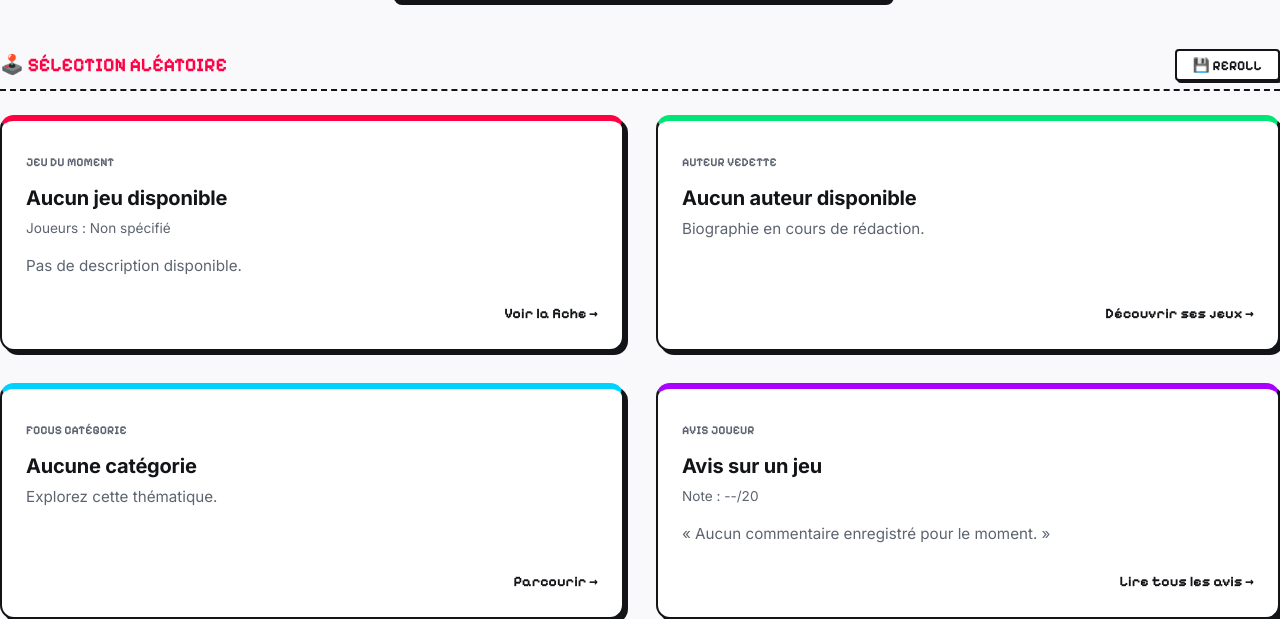
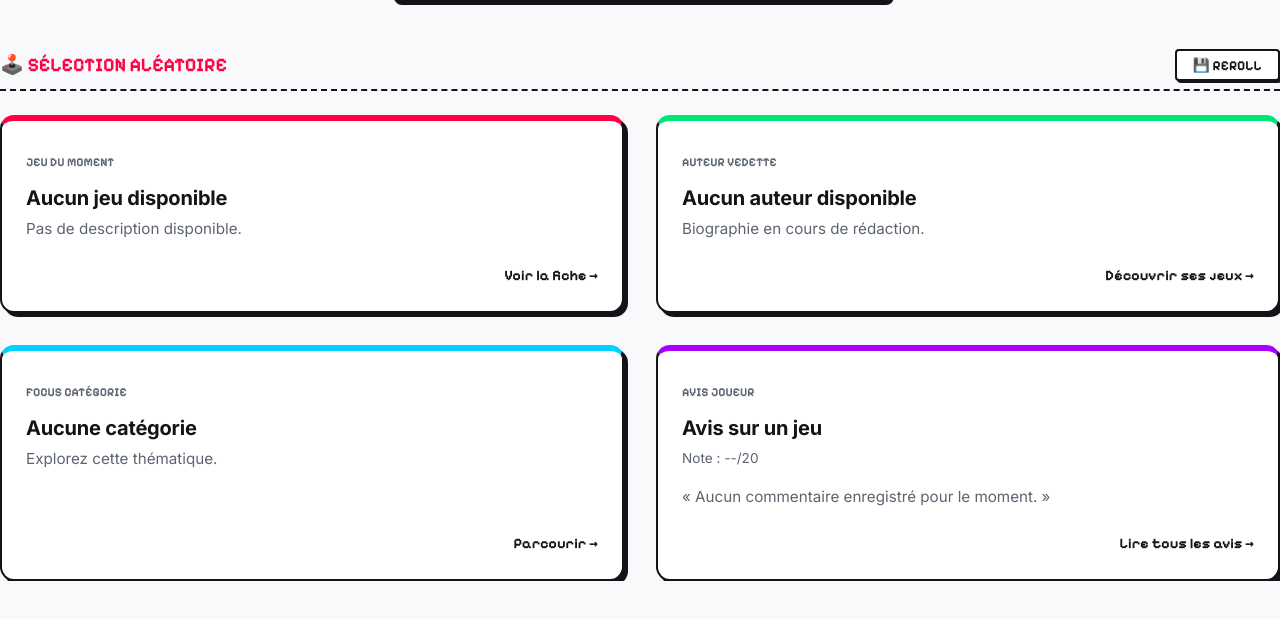
Before and after one commit to debenji68/SAE-2.03, a Django app: page / in a window 1280 px wide. Shown: the part 447-1066 px from the top of the page. After the commit the page ends 1028 px from the top, so only its background shows below. Run offline with Django 5.2, Linux system fonts and the light colour scheme; data that the repository does not hold is empty.

Commit message:
réglage

```diff
--- a/SAE_203/ludotheque/templates/ludotheque/accueil.html
+++ b/SAE_203/ludotheque/templates/ludotheque/accueil.html
@@ -37,7 +37,6 @@
                 <span class="card-type-badge">Jeu du moment</span>
                 <div class="discovery-content">
                     <h3>{{ jeu_choisi.titre|default:"Aucun jeu disponible" }}</h3>
-                    <p class="meta-info">Joueurs : Non spécifié</p>
                     <p class="card-desc">{{ jeu_choisi.description|default:"Pas de description disponible." }}</p>
                 </div>
                 <div class="card-footer-action">
```
Also changed, not shown: SAE_203/db.sqlite3 (deleted).
